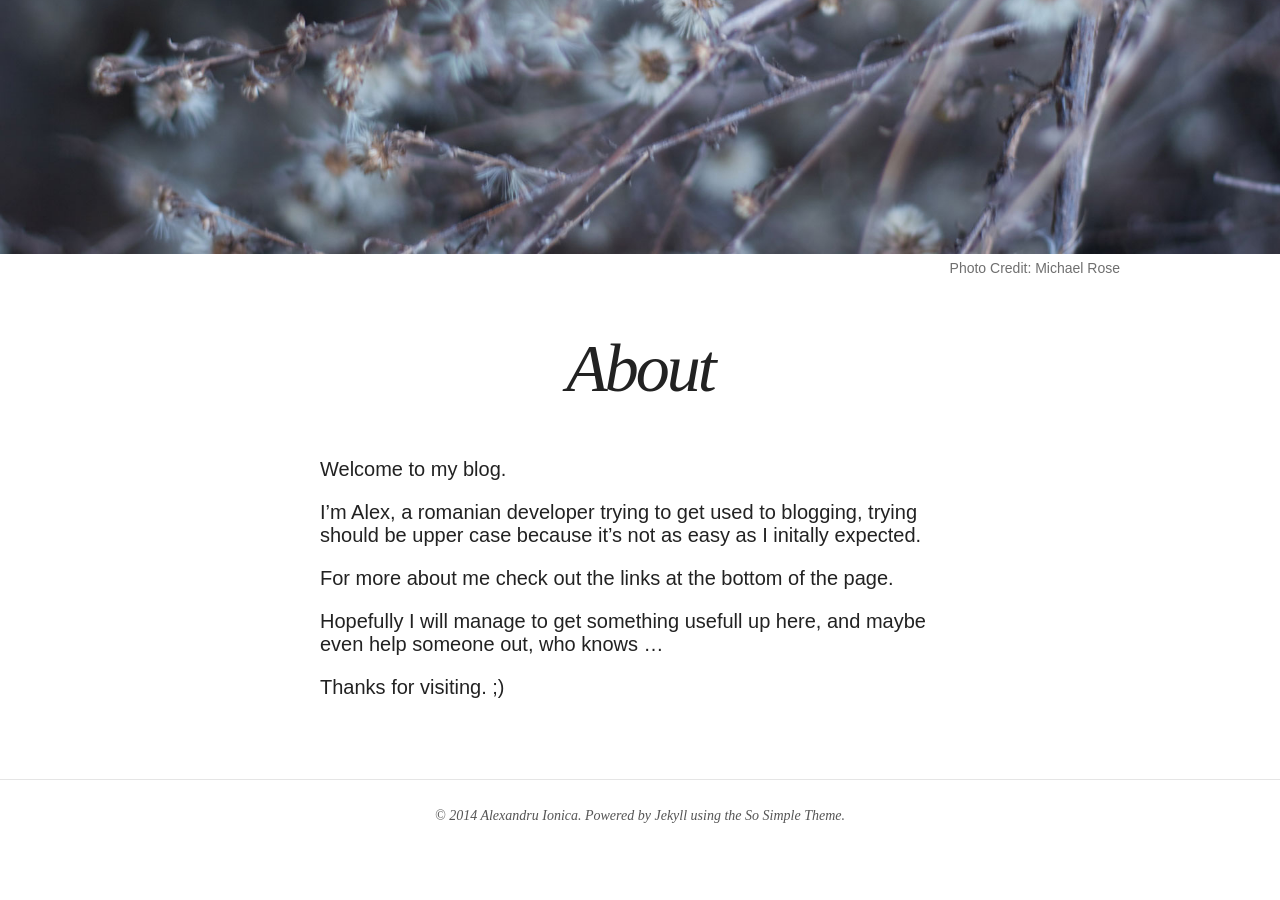
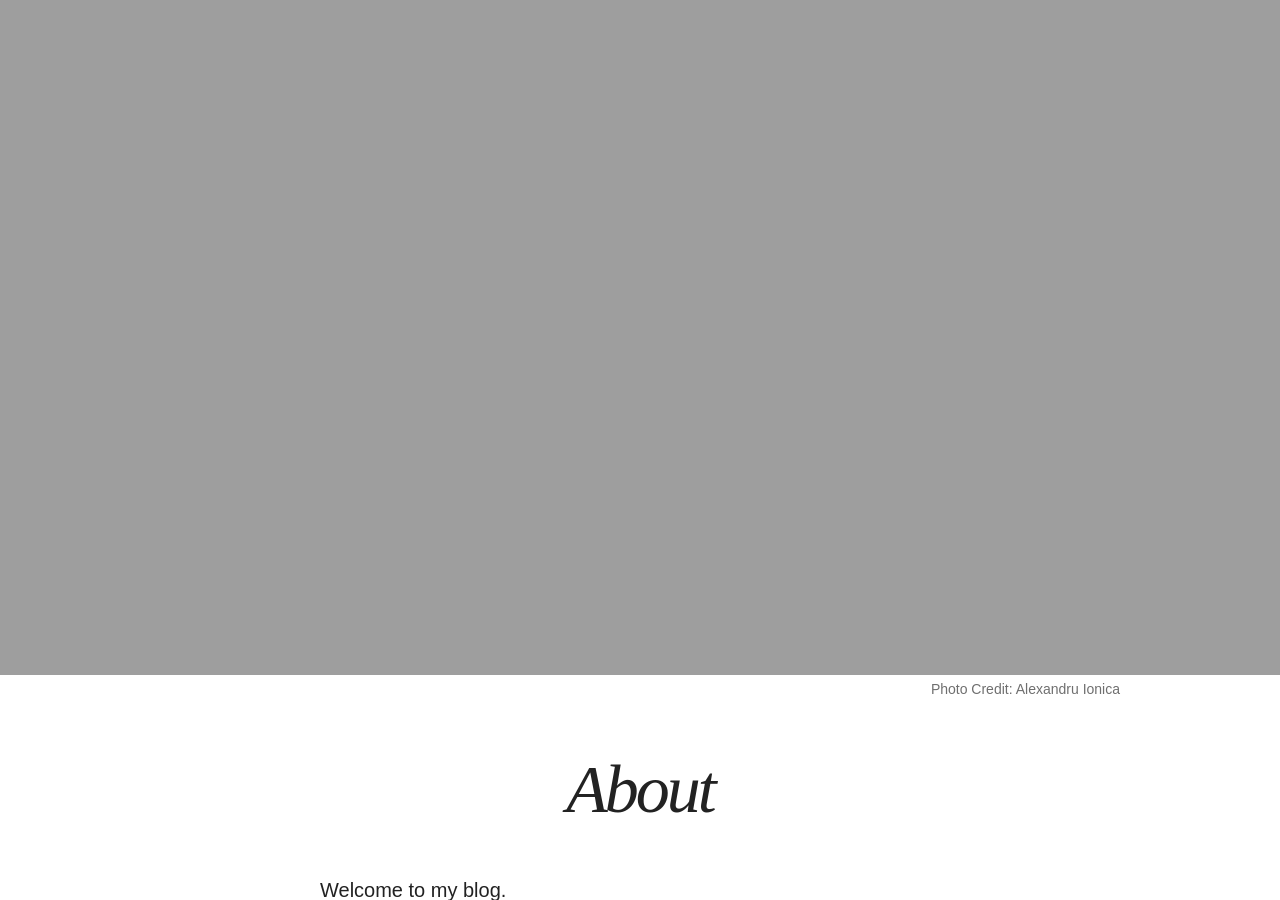
Before and after one commit to thedev/hipster-jekyll-blog, a Jekyll site: the page built from about.md, in a window 1280 px wide and 900 px high, scrolled down 440 px. Built offline with Jekyll 4.4.1, drawn with Linux system fonts in a browser that asks for light colours; nearby versions of some CDN libraries.

Commit message:
about featured image

```diff
--- a/about.md
+++ b/about.md
@@ -5,9 +5,9 @@ title: About
 tags: [developer, personal, blog]
 modified: 2014-03-04
 image:
-  feature: so-simple-sample-image-4.jpg
-  credit: Michael Rose
-  creditlink: http://mademistakes.com
+  feature: hintertux.jpg
+  credit: Alexandru Ionica
+  creditlink: http://thedev.ro
 ---
 Welcome to my blog.
 
```
Also changed, not shown: 1 other file.
